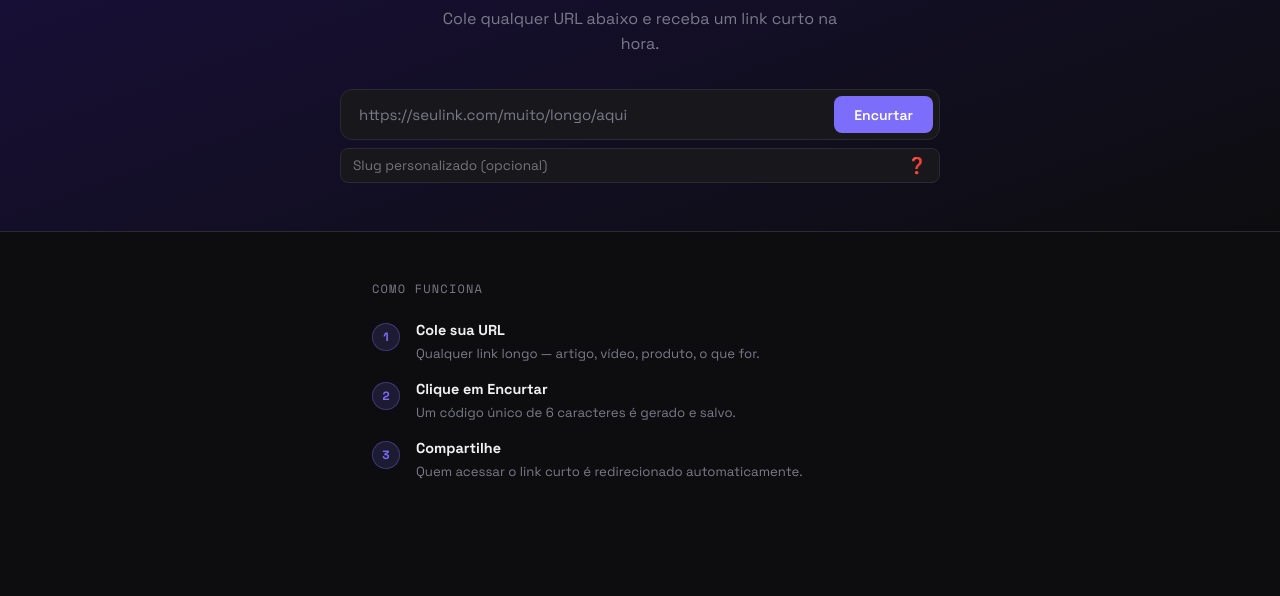
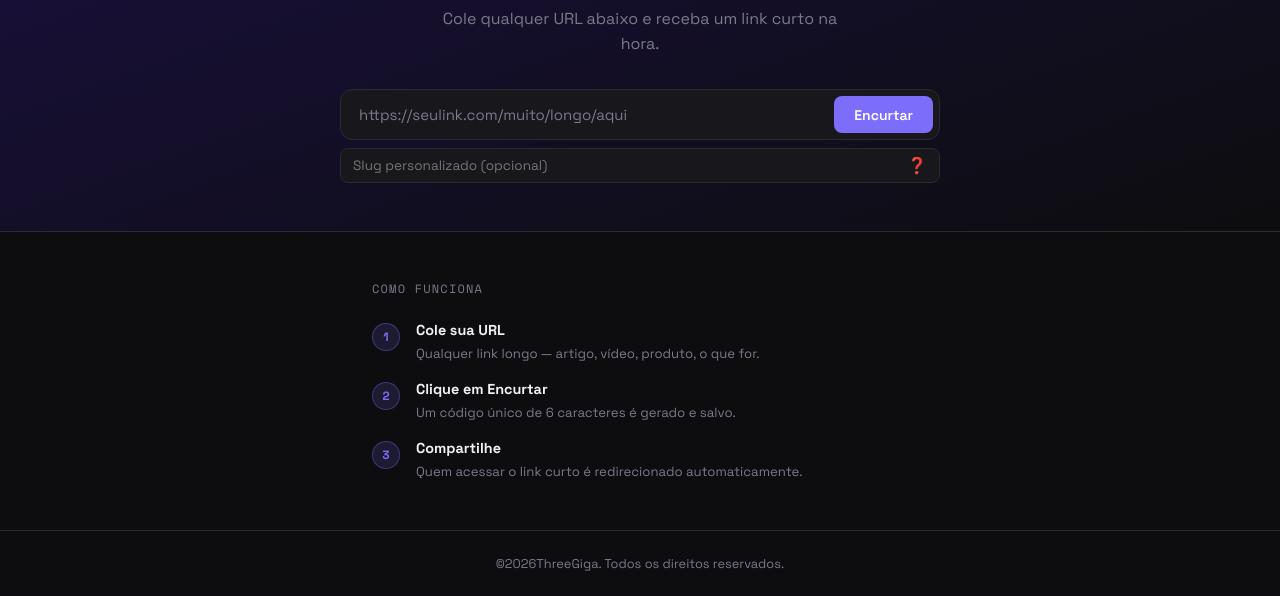
Before and after one commit to Jobson-TI/url-shortener, a website: page public/index.html in a window 1280 px wide. Shown: the part 254-850 px from the top of the page. Before the commit the page ends 800 px from the top, so only its background shows below. Drawn offline with nearby package versions, Linux system fonts and the light colour scheme.

Commit message:
adiciona footer e data de criacao de conta

```diff
--- a/public/index.html
+++ b/public/index.html
@@ -412,8 +412,13 @@
     <div class="url-list" id="urlList"></div>
   </div>
 </div>
+<footer style="text-align:center;padding:1.5rem;font-size:0.8rem;color:var(--muted);border-top:1px solid var(--border)">
+  ©<span id="ano"></span>ThreeGiga. Todos os direitos reservados.
+</footer>
 
 <script>
+  document.getElementById('ano').textContent = new Date().getFullYear()
+
   function abrirQRResult() {
     const url = document.getElementById('resultLink').dataset.url
     abrirQR(url)
```
Also changed, not shown: public/login.html (+5 -0 lines).
